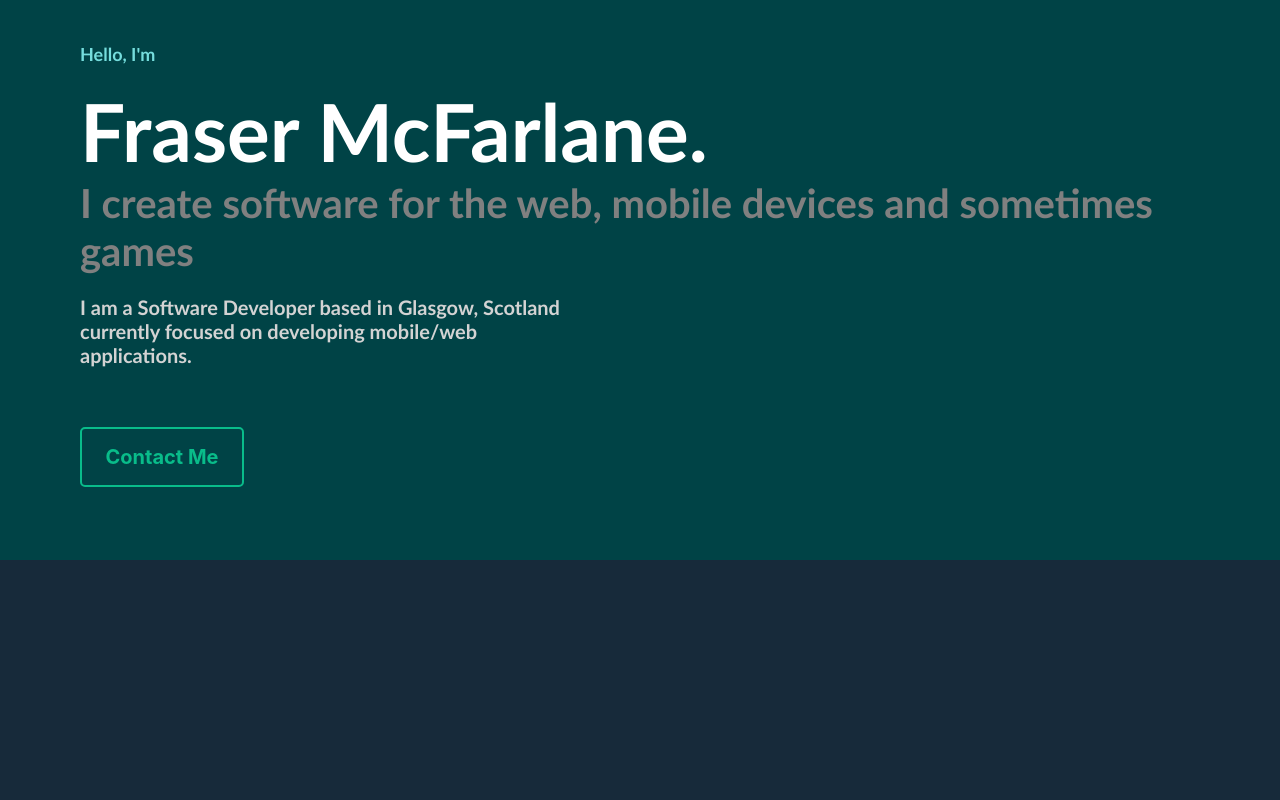
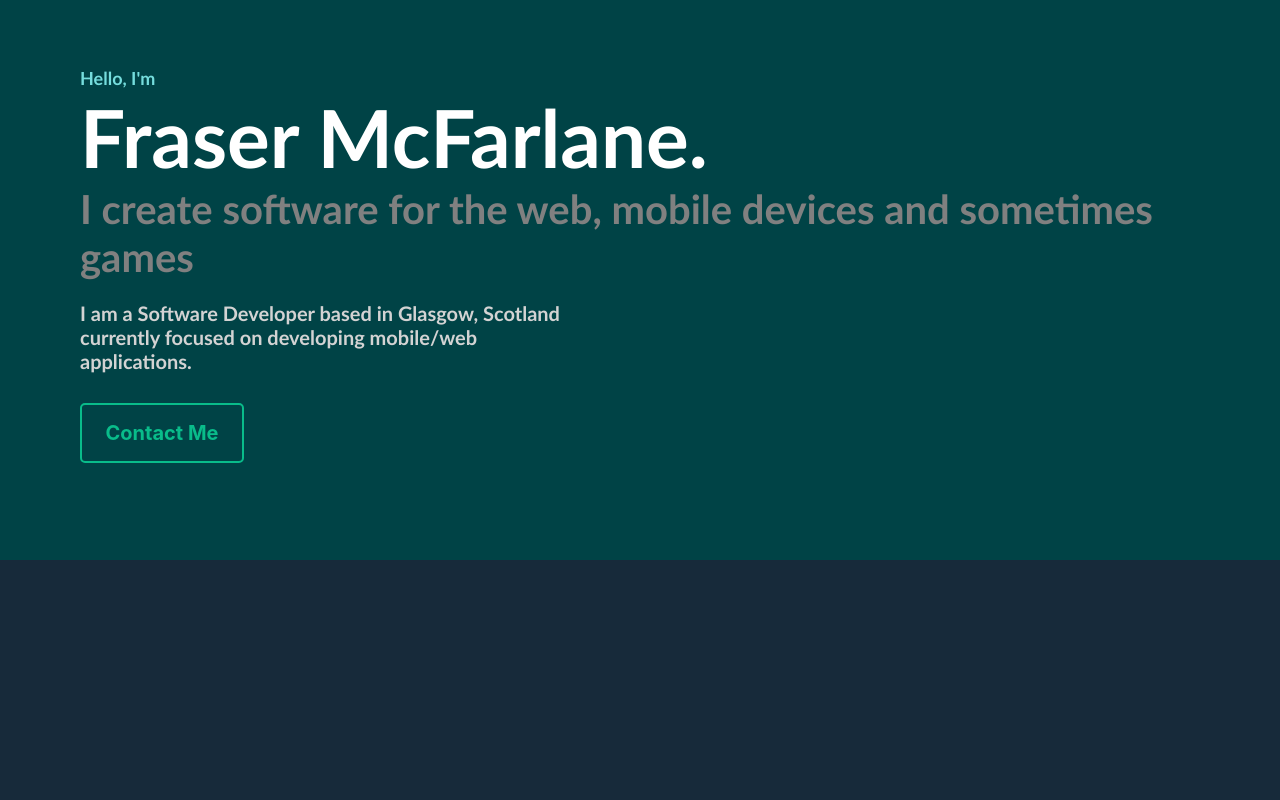
Before and after one commit to fmcfar200/personal-site, a React (Create React App) app: page / in a window 1280 px wide. Shown: the top 800 px of the page. Built offline with nearby package versions, Linux system fonts and the light colour scheme.

Commit message:
header spacing

```diff
--- a/src/styles/header.css
+++ b/src/styles/header.css
@@ -11,6 +11,7 @@
 .header > div {
   display: flex;
   flex-direction: column;
+  justify-content: space-evenly;
 
   -webkit-animation: fadeIn 1.75s 1 0s ease-in;
   -moz-animation: fadeIn 1.75s 1 0s ease-in;
@@ -22,7 +23,7 @@
   font-size: 18px;
   font-weight: bold;
   color: var(--main-color);
-  margin-top: 0;
+  margin: 0;
 }
 
 .header .header-text-2 {
@@ -52,6 +53,8 @@
   width: 6rem;
   align-self: flex-start;
   text-align: center;
+
+  margin-top: 0;
 }
 
 @-webkit-keyframes fadeIn {
```
